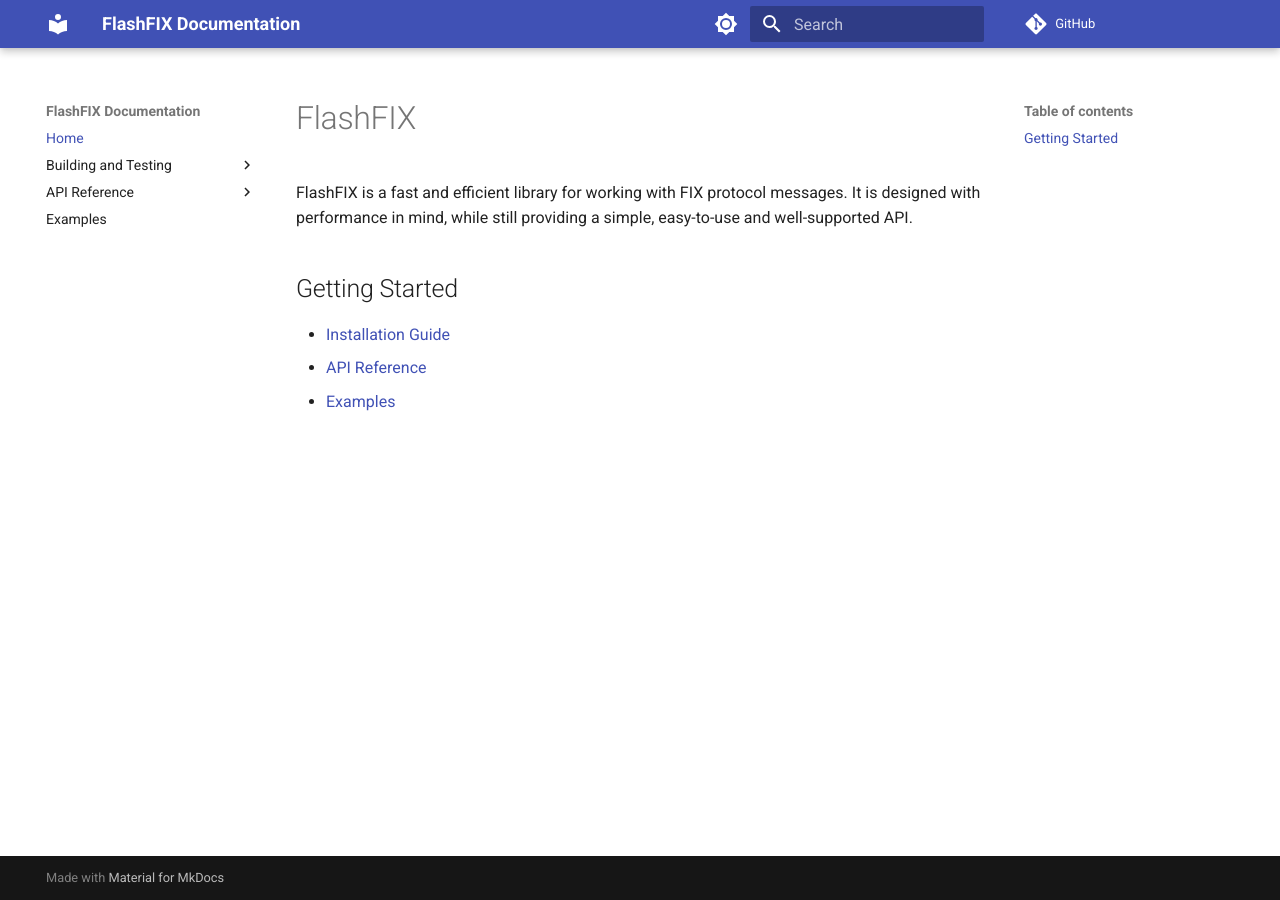
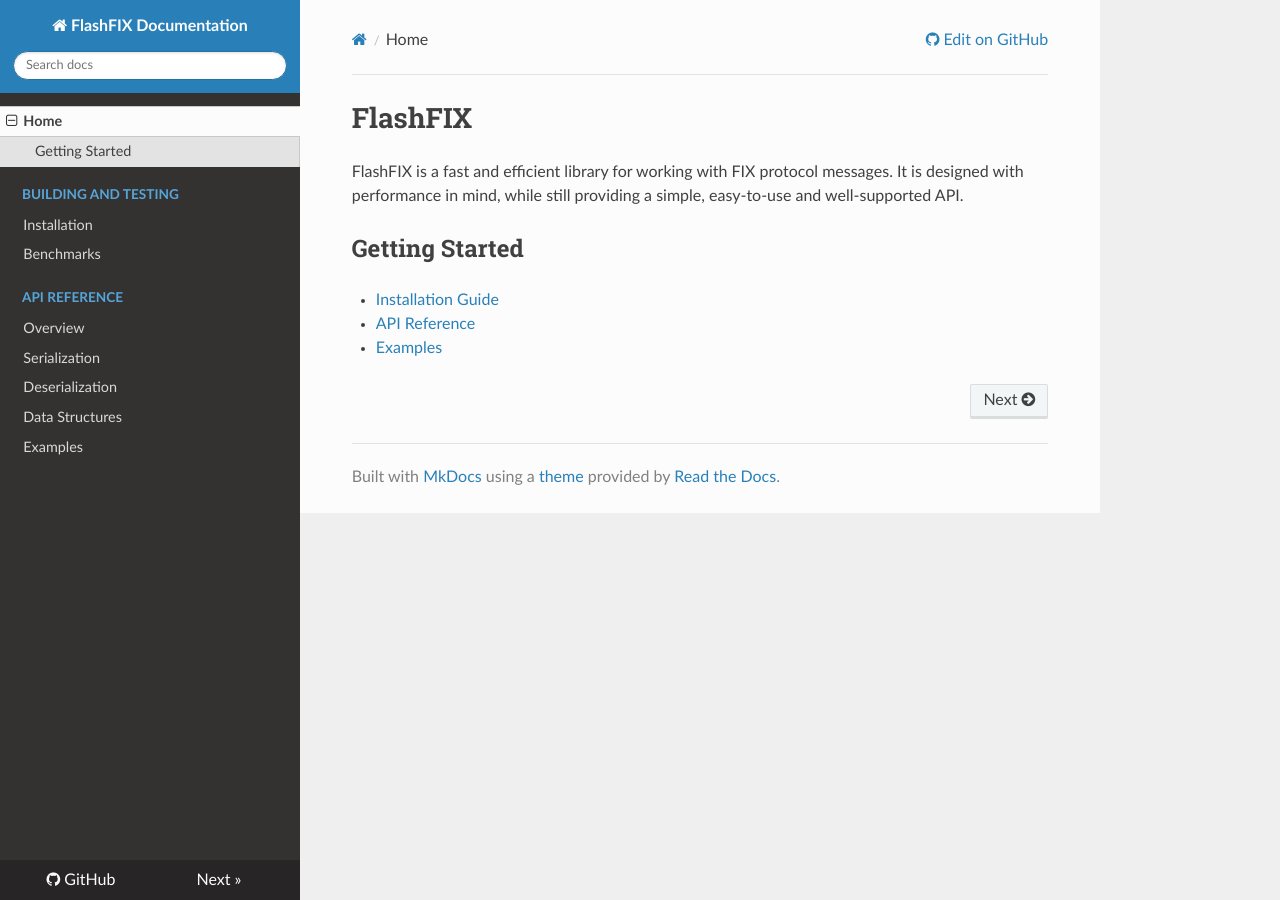
Before and after one commit to Raimo33/FlashFIX, an MkDocs documentation site: the page built from docs/index.md, in a window 1280 px wide. Built offline with MkDocs 1.6.1, drawn with Linux system fonts in a browser that asks for light colours; nearby versions of some CDN libraries; comment, search, counter and statistics services are not loaded.

Commit message:
Change documentation theme

```diff
--- a/mkdocs.yml
+++ b/mkdocs.yml
@@ -12,15 +12,4 @@
   - Examples: examples.md
 repo_url: https://github.com/Raimo33/FlashFIX
 theme:
-  name: material
-  palette:
-    - scheme: default
-      toggle:
-        icon: material/brightness-7
-        name: Switch to dark mode
-    - scheme: slate
-      toggle:
-        icon: material/brightness-4
-        name: Switch to light mode
-markdown_extensions:
-  - pymdownx.superfences
+  name: readthedocs
```
